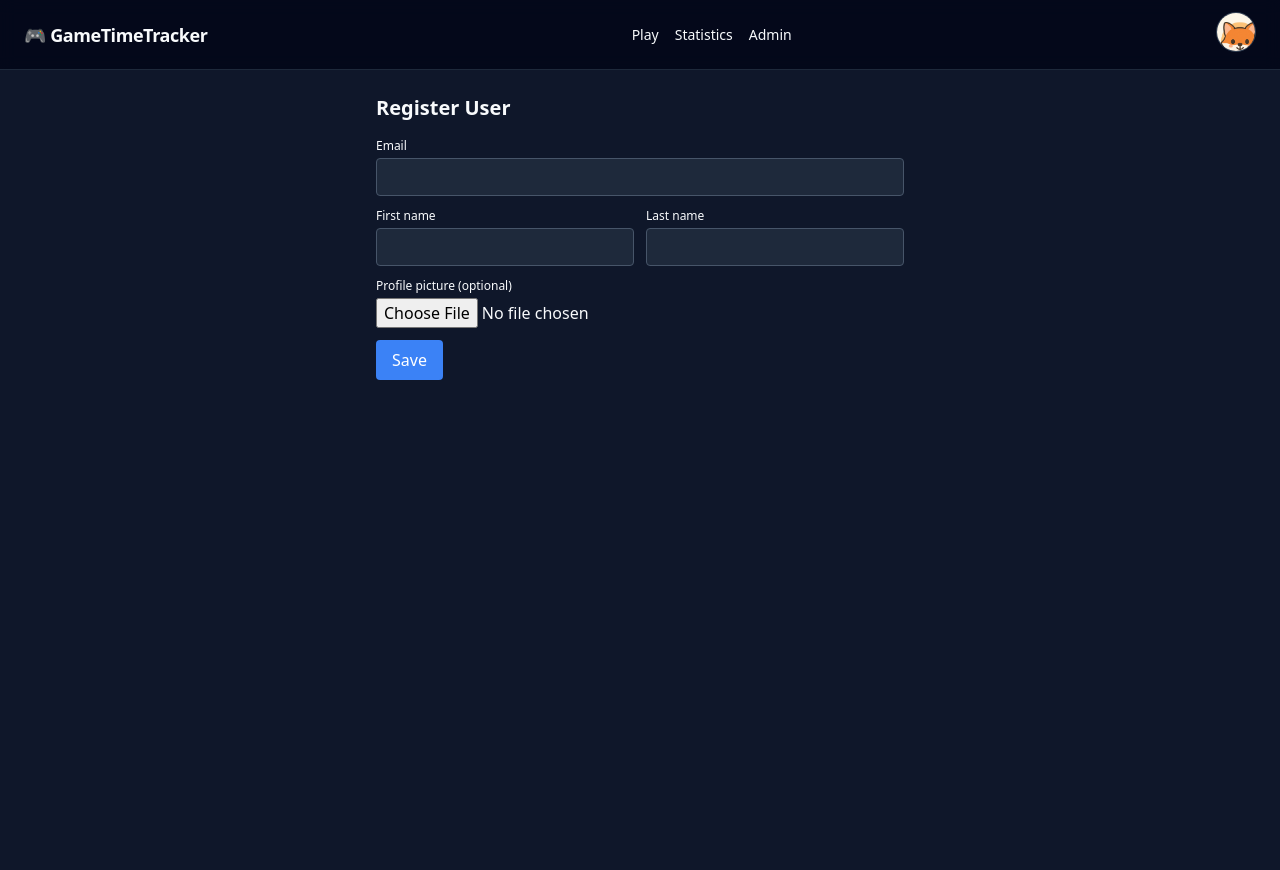
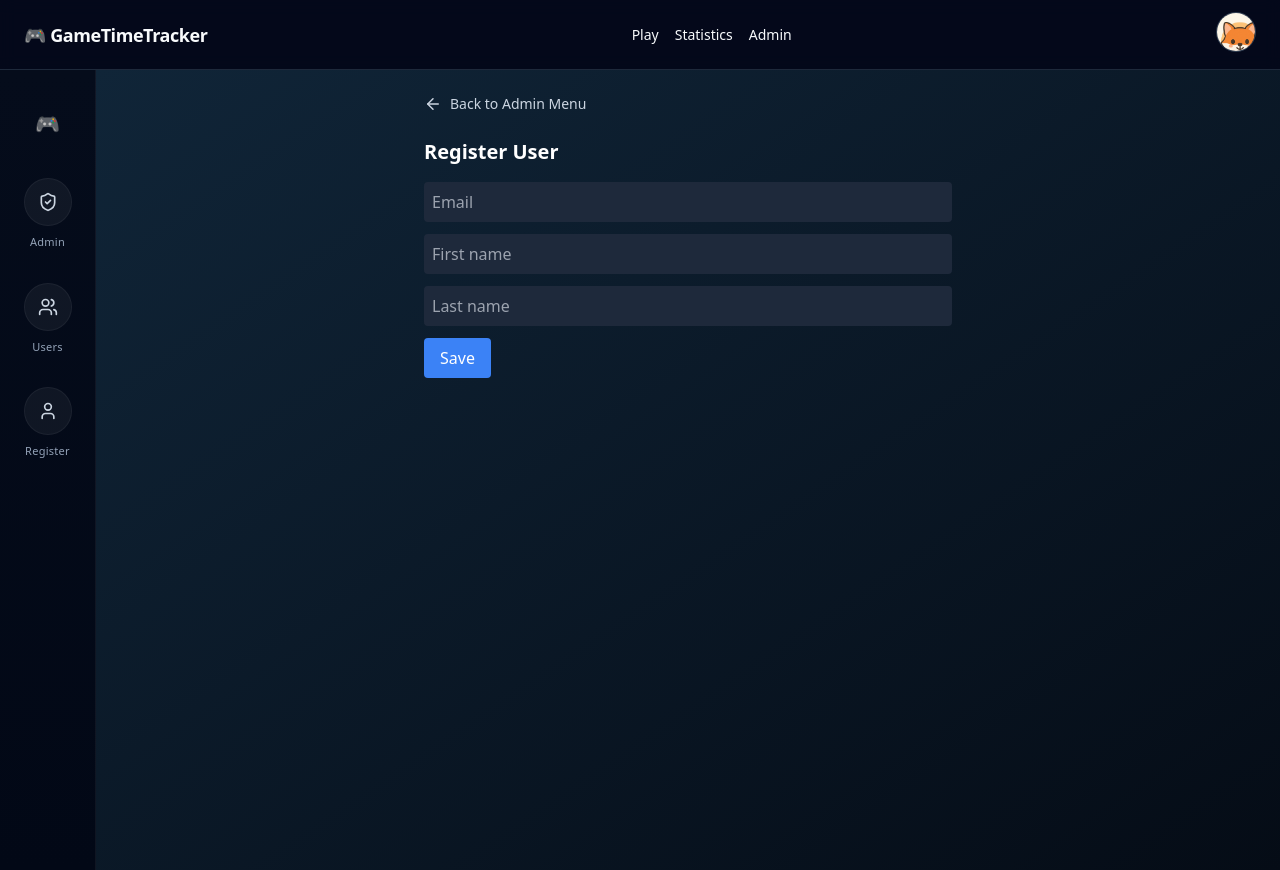
Before and after one commit to Peshmay/Game-Tracker, a React (Vite) app in the folder frontend/: page /profile in a window 1280 px wide. Before the commit the page ends 800 px from the top, so only its background shows below. Built offline with nearby package versions, Linux system fonts and the light colour scheme; no server answers; sample sign-in values are in the browser's storage.

Commit message:
buttons upgrading

```diff
--- a/frontend/src/components/layout/Sidebar.tsx
+++ b/frontend/src/components/layout/Sidebar.tsx
@@ -1,28 +1,36 @@
 import { NavLink } from "react-router-dom";
-import { User, Users, Gamepad2 } from "lucide-react";
+import {
+  User,
+  Users,
+  Gamepad2,
+  LayoutDashboard,
+  ShieldCheck,
+  BarChart3,
+} from "lucide-react";
 
-const sidebarItems = [
-  {
-    to: "/profile",
-    label: "Profile",
-    icon: User,
-  },
-  {
-    to: "/users",
-    label: "Users",
-    icon: Users,
-  },
-  {
-    to: "/play",
-    label: "Games",
-    icon: Gamepad2,
-  },
-];
+type Item = {
+  to: string;
+  label: string;
+  icon: React.ElementType;
+};
 
 export default function Sidebar() {
+  const isAdmin = localStorage.getItem("isAdmin") === "true";
+
+  const sidebarItems: Item[] = isAdmin
+    ? [
+        { to: "/admin", label: "Admin", icon: ShieldCheck },
+        { to: "/users", label: "Users", icon: Users },
+        { to: "/register-user", label: "Register", icon: User },
+      ]
+    : [
+        { to: "/dashboard", label: "Dashboard", icon: LayoutDashboard },
+        { to: "/play", label: "Games", icon: Gamepad2 },
+        { to: "/statistics", label: "Stats", icon: BarChart3 },
+      ];
+
   return (
     <aside className="w-24 bg-gradient-to-b from-[#050c1b] to-[#020816] border-r border-white/5 flex flex-col items-center pt-10">
-
       {/* Logo */}
       <div className="mb-10 text-xl">🎮</div>
 
@@ -39,7 +47,6 @@ export default function Sidebar() {
             >
               {({ isActive }) => (
                 <>
-                  {/* Icon bubble */}
                   <div
                     className={[
                       "h-12 w-12 rounded-full flex items-center justify-center",
@@ -59,7 +66,6 @@ export default function Sidebar() {
                     />
                   </div>
 
-                  {/* Label */}
                   <div
                     className={[
                       "text-[11px] tracking-wide",
--- a/frontend/src/pages/ProfilePage.tsx
+++ b/frontend/src/pages/ProfilePage.tsx
@@ -1,7 +1,18 @@
-import { useState } from "react";
+import { useState, useEffect } from "react";
 import axios from "axios";
+import { ArrowLeft } from "lucide-react";
+import { useNavigate } from "react-router-dom";
+import AppShell from "../components/layout/AppShell";
+import { requireAdmin } from "../utils/requireAdmin"; // ✅ NEW
 
 export default function ProfilePage() {
+  const navigate = useNavigate();
+
+  // ✅ ADMIN GUARD
+  useEffect(() => {
+    requireAdmin(navigate);
+  }, []);
+
   const [email, setEmail] = useState("");
   const [firstName, setFirstName] = useState("");
   const [lastName, setLastName] = useState("");
@@ -10,84 +21,55 @@ export default function ProfilePage() {
 
   async function handleSubmit(e: React.FormEvent) {
     e.preventDefault();
-    setMessage(null);
+
     const form = new FormData();
     form.append("email", email);
     form.append("firstName", firstName);
     form.append("lastName", lastName);
     if (profilePic) form.append("profilePic", profilePic);
 
-    try {
-      await axios.post("http://localhost:4000/api/users", form, {
-        headers: { "Content-Type": "multipart/form-data" }
-      });
+    await axios.post("http://localhost:4000/api/users", form);
     setMessage("User registered successfully!");
-      setEmail("");
-      setFirstName("");
-      setLastName("");
-      setProfilePic(null);
-    } catch (err: any) {
-      console.error(err);
-      setMessage("Failed to register user");
-    }
   }
 
   return (
+    <AppShell>
       <div className="p-6 max-w-xl mx-auto">
+        <button
+          onClick={() => navigate("/admin")}
+          className="inline-flex items-center gap-2 text-slate-300 hover:text-white transition mb-6"
+        >
+          <ArrowLeft size={18} />
+          <span className="text-sm">Back to Admin Menu</span>
+        </button>
+
         <h2 className="text-xl font-semibold mb-4">Register User</h2>
+
         <form onSubmit={handleSubmit} className="space-y-3">
-        <div>
-          <label className="block text-xs mb-1">Email</label>
           <input
-            className="w-full bg-slate-800 border border-slate-600 rounded p-2 text-sm"
+            placeholder="Email"
+            className="w-full bg-slate-800 p-2 rounded"
             value={email}
-            type="email"
-            required
             onChange={(e) => setEmail(e.target.value)}
           />
-        </div>
-        <div className="flex gap-3">
-          <div className="flex-1">
-            <label className="block text-xs mb-1">First name</label>
           <input
-              className="w-full bg-slate-800 border border-slate-600 rounded p-2 text-sm"
+            placeholder="First name"
+            className="w-full bg-slate-800 p-2 rounded"
             value={firstName}
-              required
             onChange={(e) => setFirstName(e.target.value)}
           />
-          </div>
-          <div className="flex-1">
-            <label className="block text-xs mb-1">Last name</label>
           <input
-              className="w-full bg-slate-800 border border-slate-600 rounded p-2 text-sm"
+            placeholder="Last name"
+            className="w-full bg-slate-800 p-2 rounded"
             value={lastName}
-              required
             onChange={(e) => setLastName(e.target.value)}
           />
+
+          <button className="bg-blue-500 px-4 py-2 rounded">Save</button>
+        </form>
+
+        {message && <p className="mt-4 text-emerald-400">{message}</p>}
       </div>
-        </div>
-        <div>
-          <label className="block text-xs mb-1">Profile picture (optional)</label>
-          <input
-            type="file"
-            accept="image/*"
-            onChange={(e) =>
-              setProfilePic(e.target.files && e.target.files[0]
-                ? e.target.files[0]
-                : null)
-            }
-          />
-        </div>
-        <button
-          type="submit"
-          className="mt-2 bg-blue-500 hover:bg-blue-600 text-white px-4 py-2 rounded"
-        >
-          Save
-        </button>
-      </form>
-      {message && (
-        <p className="mt-4 text-sm text-emerald-300">{message}</p>
-      )}
-    </div>
+    </AppShell>
   );
 }
--- /dev/null
+++ b/frontend/src/pages/UserDashboardPage.tsx
@@ -0,0 +1,43 @@
+import { useNavigate } from "react-router-dom";
+import AppShell from "../components/layout/AppShell";
+import { Play, BarChart3 } from "lucide-react";
+
+export default function UserDashboardPage() {
+  const navigate = useNavigate();
+
+  return (
+    <AppShell>
+      <div className="w-full min-h-[80vh] flex flex-col items-center justify-center p-6">
+        <h1 className="text-4xl font-bold mb-10">Welcome 👋</h1>
+
+        <div className="grid grid-cols-1 md:grid-cols-2 gap-8 max-w-3xl w-full">
+
+          {/* Play */}
+          <button
+            onClick={() => navigate("/play")}
+            className="p-8 rounded-3xl bg-slate-800 hover:bg-slate-700 transition shadow-xl text-center"
+          >
+            <Play className="w-10 h-10 mx-auto mb-4 text-cyan-400" />
+            <h2 className="text-xl font-bold">Play Games</h2>
+            <p className="text-slate-400 text-sm mt-2">
+              Choose a game and start tracking your play time
+            </p>
+          </button>
+
+          {/* Stats */}
+          <button
+            onClick={() => navigate("/statistics")}
+            className="p-8 rounded-3xl bg-slate-800 hover:bg-slate-700 transition shadow-xl text-center"
+          >
+            <BarChart3 className="w-10 h-10 mx-auto mb-4 text-purple-400" />
+            <h2 className="text-xl font-bold">Statistics</h2>
+            <p className="text-slate-400 text-sm mt-2">
+              View your play history and trends
+            </p>
+          </button>
+
+        </div>
+      </div>
+    </AppShell>
+  );
+}
--- a/frontend/src/pages/UsersPage.tsx
+++ b/frontend/src/pages/UsersPage.tsx
@@ -7,13 +7,17 @@ import { auth } from "../firebase";
 import useAuth from "../hooks/useAuth";
 import WeatherWidget from "../components/WeatherWidget";
 import AppShell from "../components/layout/AppShell";
+import { ArrowLeft } from "lucide-react";
+import { requireAdmin } from "../utils/requireAdmin"; // ✅ NEW
 
 export default function UsersPage() {
   const [users, setUsers] = useState<any[]>([]);
   const navigate = useNavigate();
   const authUser = useAuth();
 
+  // ✅ ADMIN GUARD
   useEffect(() => {
+    if (!requireAdmin(navigate)) return;
     fetchUsers();
   }, []);
 
@@ -24,83 +28,48 @@ export default function UsersPage() {
 
   async function handleDelete(id: number) {
     if (!confirm("Delete this user? This cannot be undone.")) return;
-
-    try {
     await axios.delete(`http://localhost:4000/api/users/${id}`);
     fetchUsers();
-    } catch (err: any) {
-      console.error("Delete failed:", err);
-      alert(
-        err?.response?.data?.message ||
-          "Could not delete this user. They might have existing game sessions."
-      );
-    }
   }
 
   function picSrc(u: any) {
-    const p = u.profilePic as string | null;
-
-    if (!p || p === "/uploads/default.png") {
+    if (u.profilePic?.startsWith("/avatars")) return u.profilePic;
     return getAvatarForUser(u.id);
-    }
-    if (p.startsWith("/uploads")) {
-      return `http://localhost:4000${p}`;
-    }
-    return p;
   }
 
   async function logout() {
     await signOut(auth);
+    localStorage.removeItem("isAdmin");
     navigate("/login", { replace: true });
   }
 
   return (
     <AppShell>
       <div className="p-6 space-y-4">
-      <div className="flex justify-between items-center mb-4">
-        <div className="flex flex-col gap-1">
-          <h2 className="text-xl font-semibold">All Users</h2>
-          <WeatherWidget />
-        </div>
-
-        <div className="flex items-center gap-3">
-          <span className="text-sm text-gray-300">
-            Logged in as: {authUser?.email}
-          </span>
-
+        {/* Back */}
         <button
-            onClick={logout}
-            className="bg-red-500 hover:bg-red-600 text-white px-4 py-2 rounded shadow-md transition"
+          onClick={() => navigate("/admin")}
+          className="inline-flex items-center gap-2 text-slate-300 hover:text-white transition"
         >
-            Logout
+          <ArrowLeft size={18} />
+          <span className="text-sm">Back to Admin Menu</span>
         </button>
 
-          <button
-            onClick={() => navigate("/profile")}
-            className="bg-blue-500 hover:bg-blue-600 text-white px-4 py-2 rounded shadow-md transition"
-          >
-            + Add User
-          </button>
-        </div>
-      </div>
+        <h2 className="text-xl font-semibold">All Users</h2>
 
         <div className="flex flex-wrap gap-4">
           {users.map((u) => (
-          <div
-            key={u.id}
-            className="w-48 bg-gray-100 text-slate-900 p-3 rounded shadow text-center hover:scale-105 hover:bg-blue-50 transition transform relative"
-          >
+            <div key={u.id} className="w-48 bg-white p-3 rounded shadow text-center relative">
               <button
                 onClick={() => handleDelete(u.id)}
-              className="absolute top-2 right-2 bg-red-500 text-white text-xs px-2 py-1 rounded hover:bg-red-600 transition"
+                className="absolute top-2 right-2 bg-red-500 text-white text-xs px-2 py-1 rounded"
               >
                 ✕
               </button>
 
               <img
                 src={picSrc(u)}
-              alt={u.firstName}
-              className="w-24 h-24 object-cover mx-auto rounded-full"
+                className="w-24 h-24 rounded-full mx-auto"
               />
 
               <p className="font-semibold mt-2">
@@ -108,13 +77,6 @@ export default function UsersPage() {
               </p>
 
               <p className="text-xs text-gray-600">{u.email}</p>
-
-            <button
-              onClick={() => navigate(`/users/${u.id}`)}
-              className="mt-3 text-sm bg-blue-500 text-white px-3 py-1 rounded hover:bg-blue-600 transition"
-            >
-              View
-            </button>
             </div>
           ))}
         </div>
--- /dev/null
+++ b/frontend/src/utils/requireAdmin.ts
@@ -0,0 +1,12 @@
+import { NavigateFunction } from "react-router-dom";
+
+export function requireAdmin(navigate: NavigateFunction) {
+  const isAdmin = localStorage.getItem("isAdmin") === "true";
+
+  if (!isAdmin) {
+    navigate("/admin-login", { replace: true });
+    return false;
+  }
+
+  return true;
+}
```
Also changed, not shown: frontend/src/App.tsx (+11 -0 lines), frontend/src/pages/LoginPage.tsx (+5 -2 lines), frontend/src/utils/requireUser.ts (added, +11 -0 lines). Lines whose indentation alone changed are shown as unchanged.
